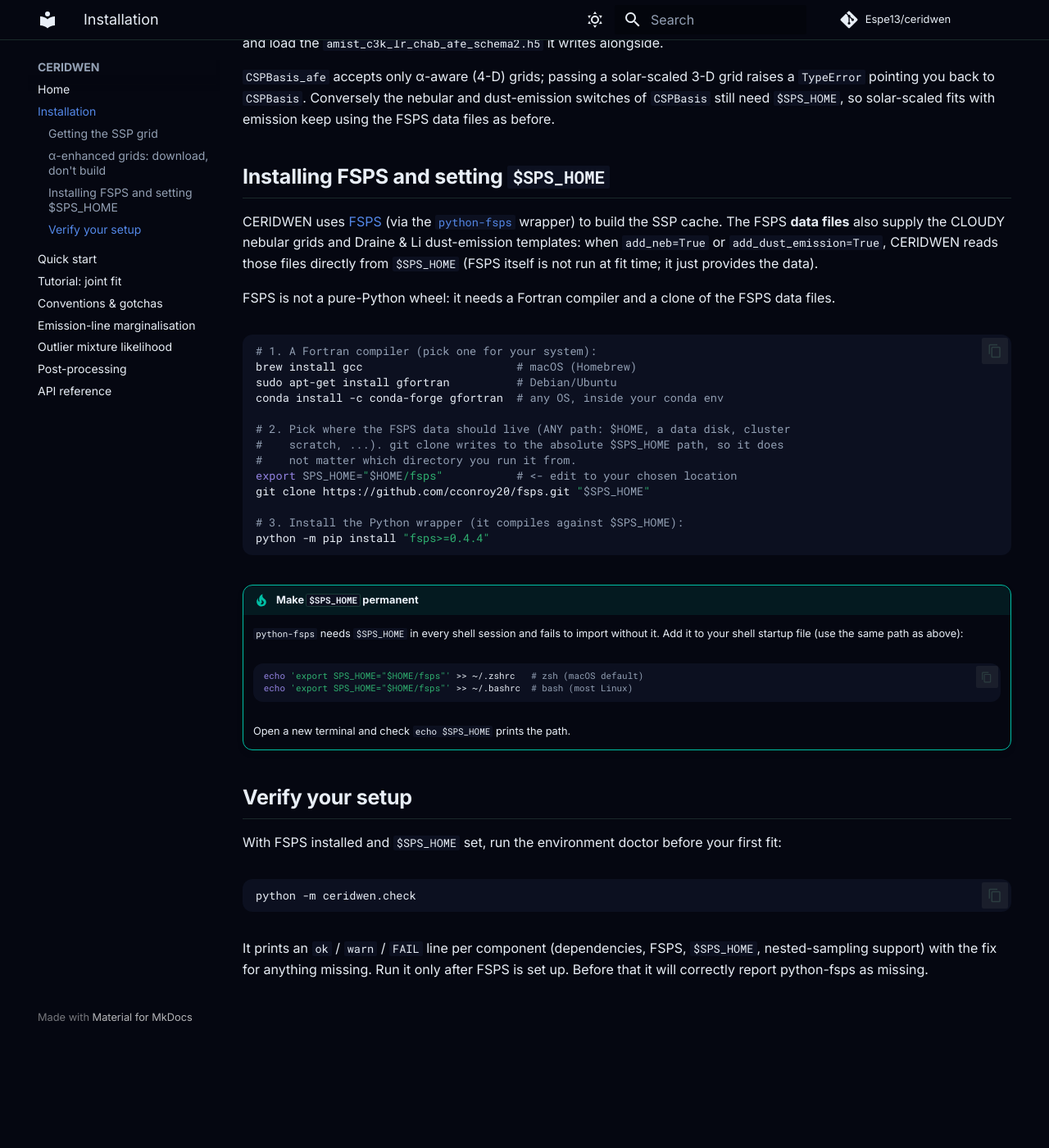
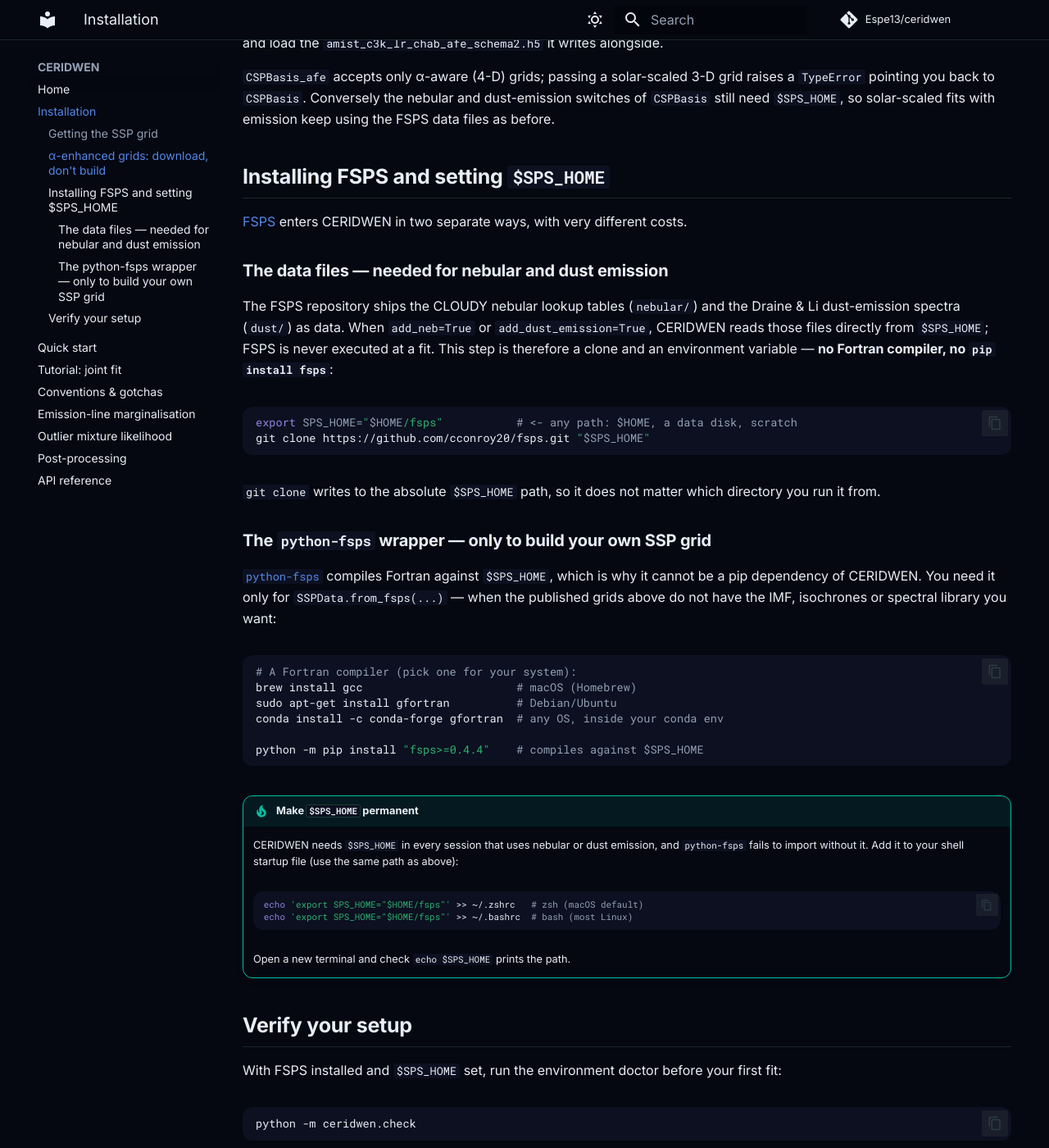
Before and after one commit to Espe13/ceridwen, an MkDocs documentation site: the page built from docs/installation.md, in a window 1280 px wide and 1400 px high, scrolled down 2392 px. Shown: the whole window at 82% size. Built offline with MkDocs 1.6.1 and Material for MkDocs 9.7.7, drawn with Linux system fonts in a browser that asks for light colours; comment, search, counter and statistics services are not loaded; before the commit the page ends 3656 px from its top, so only the background shows below that.

Commit message:
README: install via pip; separate FSPS data from python-fsps
The quick path is now `pip install ceridwen` plus the quickstart script
fetched from the tag, with no clone. Installation is three steps, and the
FSPS section separates the two uses of FSPS: the data files, which
nebular and dust emission read from $SPS_HOME and which need only a
git clone, and python-fsps, which compiles Fortran and is needed only to
build an SSP grid. Step 0 leads with the published Zenodo grids. Same
split applied to docs/installation.md.

````diff
--- a/docs/installation.md
+++ b/docs/installation.md
@@ -124,35 +124,45 @@
 
 ## Installing FSPS and setting `$SPS_HOME`
 
-CERIDWEN uses [FSPS](https://github.com/cconroy20/fsps) (via the
-[`python-fsps`](https://dfm.io/python-fsps) wrapper) to build the SSP cache. The
-FSPS **data files** also supply the CLOUDY nebular grids and Draine & Li
-dust-emission templates: when `add_neb=True` or `add_dust_emission=True`,
-CERIDWEN reads those files directly from `$SPS_HOME` (FSPS itself is not run at
-fit time; it just provides the data).
+[FSPS](https://github.com/cconroy20/fsps) enters CERIDWEN in two separate ways,
+with very different costs.
 
-FSPS is not a pure-Python wheel: it needs a Fortran compiler and a clone of the
-FSPS data files.
+### The data files — needed for nebular and dust emission
+
+The FSPS repository ships the CLOUDY nebular lookup tables (`nebular/`) and the
+Draine & Li dust-emission spectra (`dust/`) as data. When `add_neb=True` or
+`add_dust_emission=True`, CERIDWEN reads those files directly from `$SPS_HOME`;
+FSPS is never executed at a fit. This step is therefore a clone and an
+environment variable — **no Fortran compiler, no `pip install fsps`**:
 
 ```bash
-# 1. A Fortran compiler (pick one for your system):
+export SPS_HOME="$HOME/fsps"           # <- any path: $HOME, a data disk, scratch
+git clone https://github.com/cconroy20/fsps.git "$SPS_HOME"
+```
+
+`git clone` writes to the absolute `$SPS_HOME` path, so it does not matter which
+directory you run it from.
+
+### The `python-fsps` wrapper — only to build your own SSP grid
+
+[`python-fsps`](https://dfm.io/python-fsps) compiles Fortran against
+`$SPS_HOME`, which is why it cannot be a pip dependency of CERIDWEN. You need it
+only for `SSPData.from_fsps(...)` — when the published grids above do not have
+the IMF, isochrones or spectral library you want:
+
+```bash
+# A Fortran compiler (pick one for your system):
 brew install gcc                       # macOS (Homebrew)
 sudo apt-get install gfortran          # Debian/Ubuntu
 conda install -c conda-forge gfortran  # any OS, inside your conda env
 
-# 2. Pick where the FSPS data should live (ANY path: $HOME, a data disk, cluster
-#    scratch, ...). git clone writes to the absolute $SPS_HOME path, so it does
-#    not matter which directory you run it from.
-export SPS_HOME="$HOME/fsps"           # <- edit to your chosen location
-git clone https://github.com/cconroy20/fsps.git "$SPS_HOME"
-
-# 3. Install the Python wrapper (it compiles against $SPS_HOME):
-python -m pip install "fsps>=0.4.4"
+python -m pip install "fsps>=0.4.4"    # compiles against $SPS_HOME
 ```
 
 !!! tip "Make `$SPS_HOME` permanent"
-    `python-fsps` needs `$SPS_HOME` in every shell session and fails to import
-    without it. Add it to your shell startup file (use the same path as above):
+    CERIDWEN needs `$SPS_HOME` in every session that uses nebular or dust
+    emission, and `python-fsps` fails to import without it. Add it to your shell
+    startup file (use the same path as above):
 
     ```bash
     echo 'export SPS_HOME="$HOME/fsps"' >> ~/.zshrc   # zsh (macOS default)
````
Also changed, not shown: README.md (+129 -67 lines).
